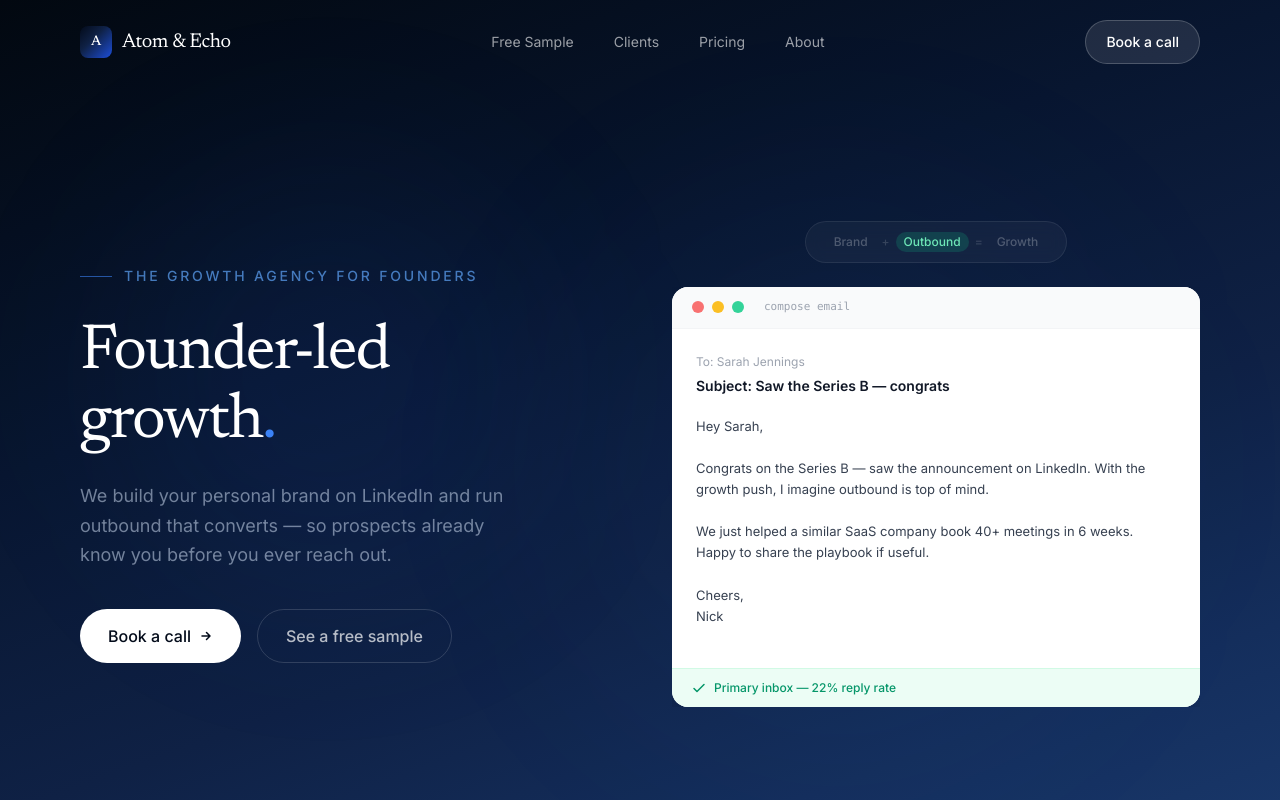
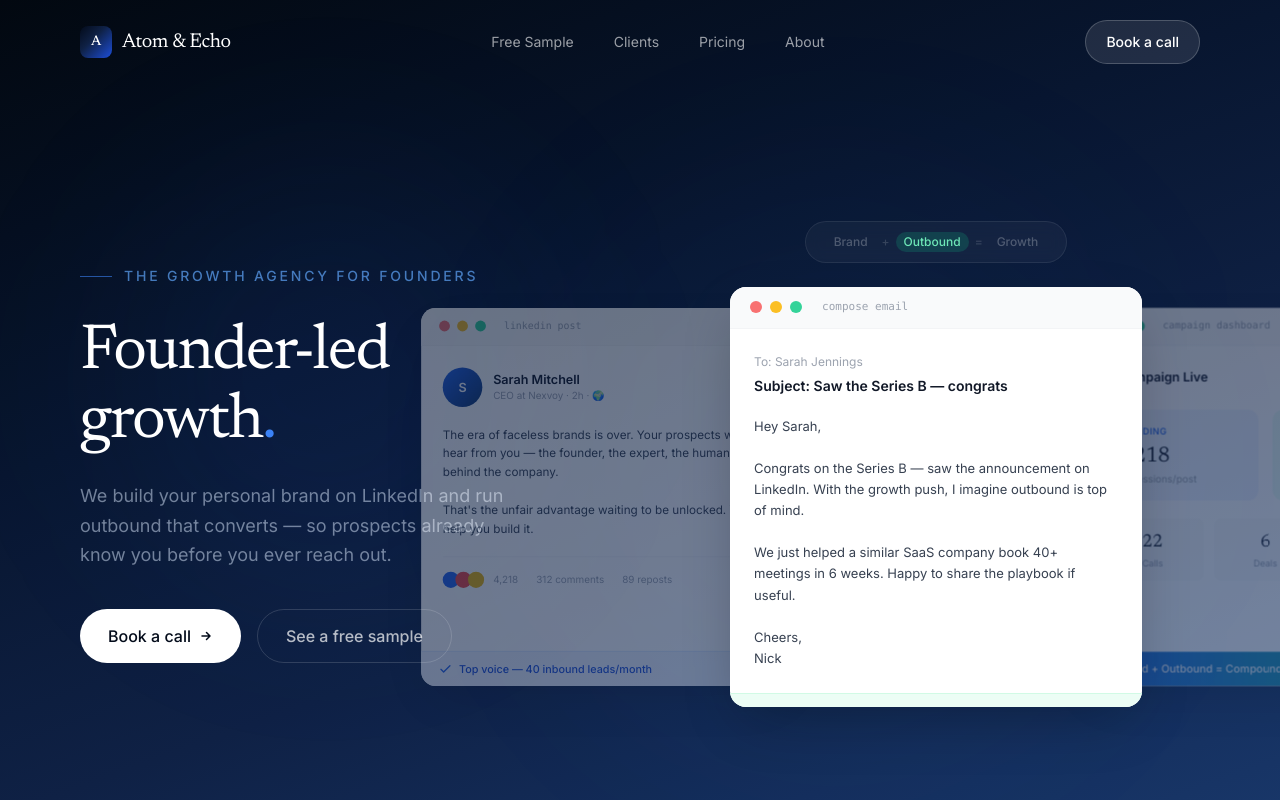
Before and after one commit to sudeesds/fitnez, a React (Vite) app: page / in a window 1280 px wide. Shown: the top 800 px of the page. Built offline with nearby package versions, Linux system fonts and the light colour scheme; the HTML template or start-up script is replaced by a standard one.

Commit message:
Fix carousel: cards at 78% width so side cards peek from edges
Cards now sized to 78% of container with side cards visible at
translateX(±80%) and 90% scale. Removed overflow hidden so
adjacent cards show from both sides.

https://claude.ai/code/session_01DVt6hfTew65FcN126RMVAV

```diff
--- a/src/components/Hero.tsx
+++ b/src/components/Hero.tsx
@@ -2,29 +2,30 @@ import { useState, useEffect, useCallback } from 'react';
 
 const PHASE_DURATION = 3500;
 const CARDS = ['branding', 'outbound', 'results'] as const;
-const GAP = 16;
-
-function getCardStyle(cardIndex: number, activeIndex: number) {
+function getCardStyle(cardIndex: number, activeIndex: number): React.CSSProperties {
   const total = CARDS.length;
   let offset = cardIndex - activeIndex;
   if (offset > 1) offset -= total;
   if (offset < -1) offset += total;
 
-  const base = {
-    transition: 'transform 0.9s cubic-bezier(0.4, 0, 0.2, 1), opacity 0.9s cubic-bezier(0.4, 0, 0.2, 1)',
-    borderRadius: '16px',
+  const base: React.CSSProperties = {
+    transition: 'all 0.9s cubic-bezier(0.4, 0, 0.2, 1)',
+    position: 'absolute',
+    width: '78%',
+    height: '100%',
+    left: '11%',
   };
 
   if (offset === 0) {
     return { ...base, transform: 'translateX(0) scale(1)', opacity: 1, zIndex: 10 };
   }
   if (offset === 1) {
-    return { ...base, transform: `translateX(calc(100% + ${GAP}px)) scale(0.92)`, opacity: 0.5, zIndex: 5 };
+    return { ...base, transform: 'translateX(80%) scale(0.9)', opacity: 0.4, zIndex: 5 };
   }
   if (offset === -1) {
-    return { ...base, transform: `translateX(calc(-100% - ${GAP}px)) scale(0.92)`, opacity: 0.5, zIndex: 5 };
+    return { ...base, transform: 'translateX(-80%) scale(0.9)', opacity: 0.4, zIndex: 5 };
   }
-  return { ...base, transform: 'translateX(200%) scale(0.85)', opacity: 0, zIndex: 0 };
+  return { ...base, transform: 'translateX(160%) scale(0.85)', opacity: 0, zIndex: 0 };
 }
 
 export function Hero() {
@@ -113,13 +114,12 @@ export function Hero() {
               </div>
             </div>
 
-            {/* Carousel track — clips left overflow, allows right peek */}
-            <div className="relative h-[420px] overflow-hidden">
-              <div className="absolute inset-0" style={{ overflow: 'visible' }}>
+            {/* Carousel track */}
+            <div className="relative h-[420px]">
 
                 {/* Branding card */}
                 <div
-                  className="absolute top-0 left-0 w-full h-full cursor-pointer"
+                  className="cursor-pointer top-0"
                   style={getCardStyle(0, active)}
                   onClick={() => setActive(0)}
                 >
@@ -169,7 +169,7 @@ export function Hero() {
 
                 {/* Outbound card */}
                 <div
-                  className="absolute top-0 left-0 w-full h-full cursor-pointer"
+                  className="cursor-pointer top-0"
                   style={getCardStyle(1, active)}
                   onClick={() => setActive(1)}
                 >
@@ -206,7 +206,7 @@ export function Hero() {
 
                 {/* Results card */}
                 <div
-                  className="absolute top-0 left-0 w-full h-full cursor-pointer"
+                  className="cursor-pointer top-0"
                   style={getCardStyle(2, active)}
                   onClick={() => setActive(2)}
                 >
@@ -261,7 +261,6 @@ export function Hero() {
                   </div>
                 </div>
 
-              </div>
             </div>
           </div>
         </div>
```
